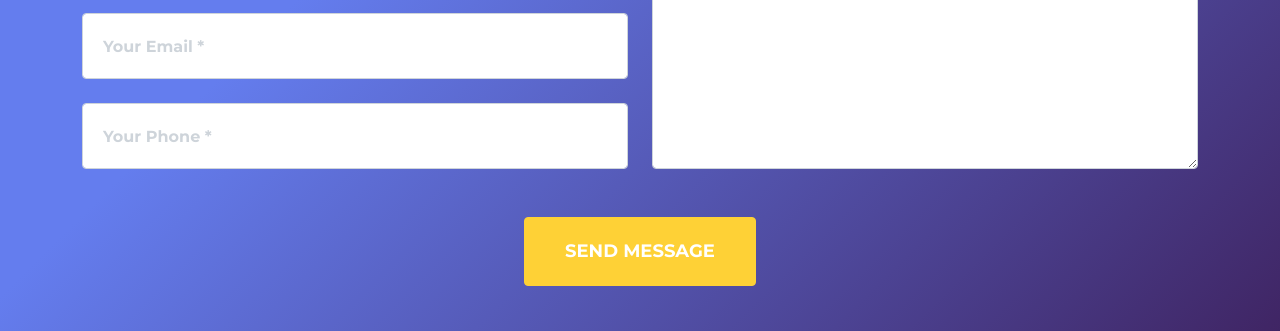
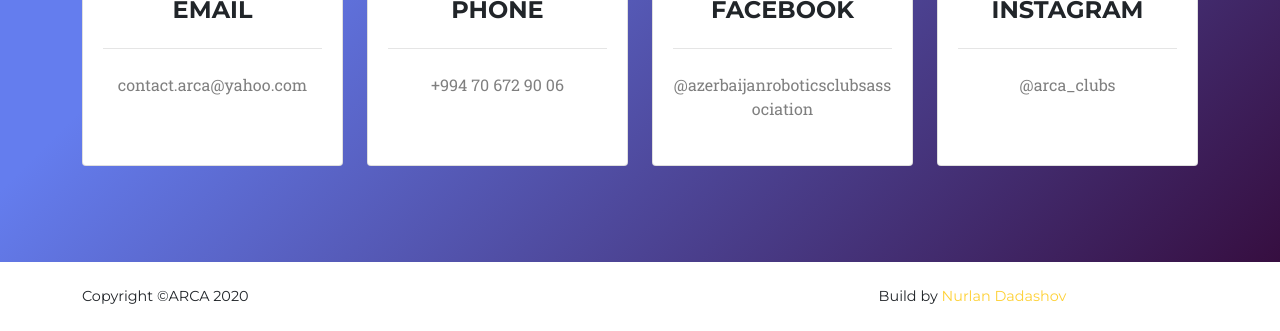
Before and after one commit to nurlan2002/arca-concept, a plain HTML site: page index.html in a window 1280 px wide. Shown: the part 5358-5689 px from the top of the page. Drawn offline with nearby package versions, Linux system fonts and the light colour scheme; a web font is replaced by a local one.

Commit message:
removed contact form

```diff
--- a/index.html
+++ b/index.html
@@ -16,7 +16,6 @@
         <link href="https://fonts.googleapis.com/css?family=Roboto+Slab:400,100,300,700" rel="stylesheet" type="text/css" />
 
         <!-- Core theme CSS (includes Bootstrap)-->
-        <link rel="stylesheet" type="text/css" href="css/animate.css">
         <link href="css/styles.css" rel="stylesheet" />
     </head>
     <body id="page-top">
@@ -270,34 +269,6 @@
                     <h2 class="section-heading text-uppercase">Contact Us</h2>
                     <h3 class="section-subheading text-muted"></h3>
                 </div>
-                <form id="contactForm" name="sentMessage" novalidate="novalidate">
-                    <div class="row align-items-stretch mb-5">
-                        <div class="col-md-6">
-                            <div class="form-group">
-                                <input class="form-control" id="name" type="text" placeholder="Your Name *" required="required" data-validation-required-message="Please enter your name." />
-                                <p class="help-block text-danger"></p>
-                            </div>
-                            <div class="form-group">
-                                <input class="form-control" id="email" type="email" placeholder="Your Email *" required="required" data-validation-required-message="Please enter your email address." />
-                                <p class="help-block text-danger"></p>
-                            </div>
-                            <div class="form-group mb-md-0">
-                                <input class="form-control" id="phone" type="tel" placeholder="Your Phone *" required="required" data-validation-required-message="Please enter your phone number." />
-                                <p class="help-block text-danger"></p>
-                            </div>
-                        </div>
-                        <div class="col-md-6">
-                            <div class="form-group form-group-textarea mb-md-0">
-                                <textarea class="form-control" id="message" placeholder="Your Message *" required="required" data-validation-required-message="Please enter a message."></textarea>
-                                <p class="help-block text-danger"></p>
-                            </div>
-                        </div>
-                    </div>
-                    <div class="text-center">
-                        <div id="success"></div>
-                        <button class="btn btn-primary btn-xl text-uppercase" id="sendMessageButton" type="submit">Send Message</button>
-                    </div>
-                </form>
             </div>
 
             <div class="container mt-5">
```
